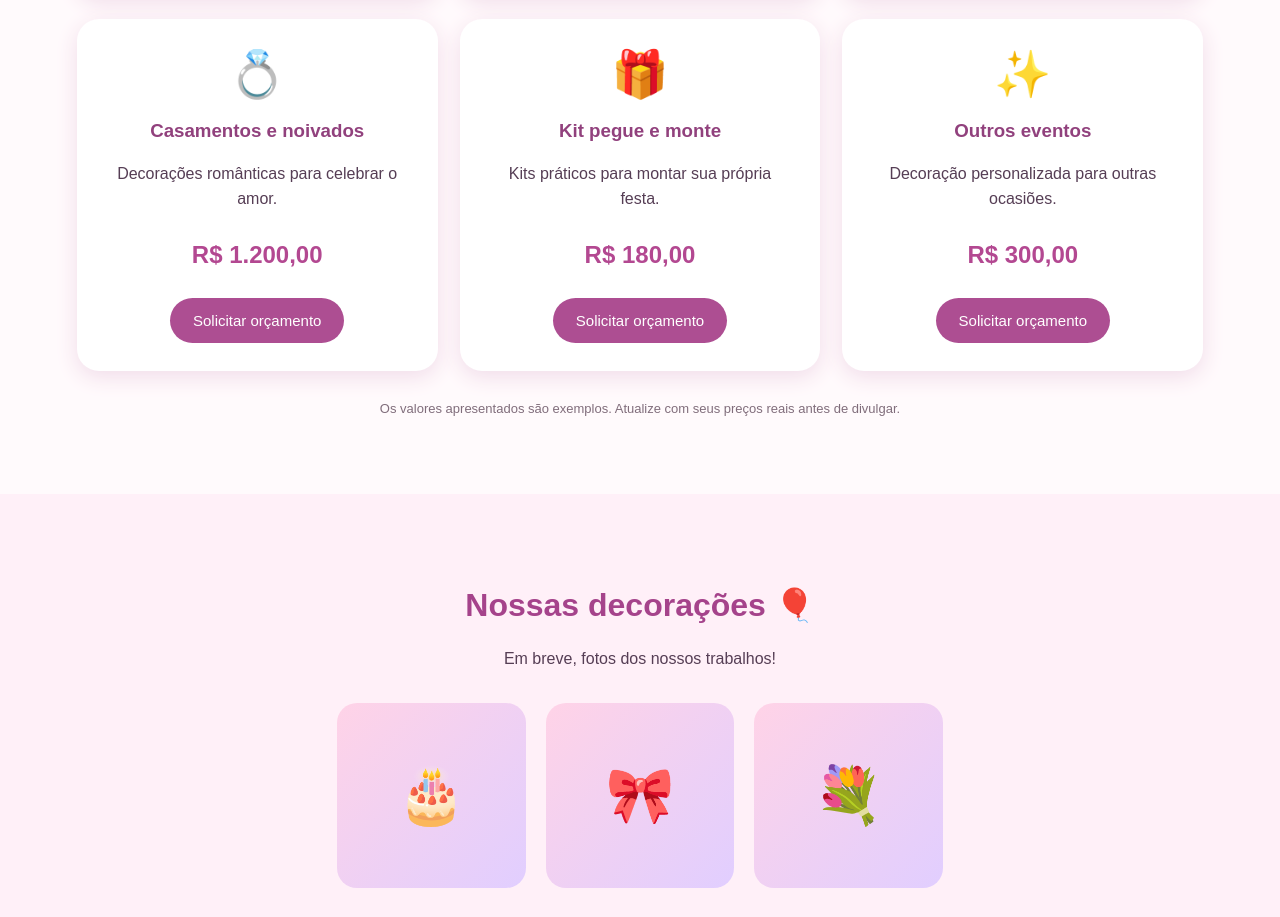
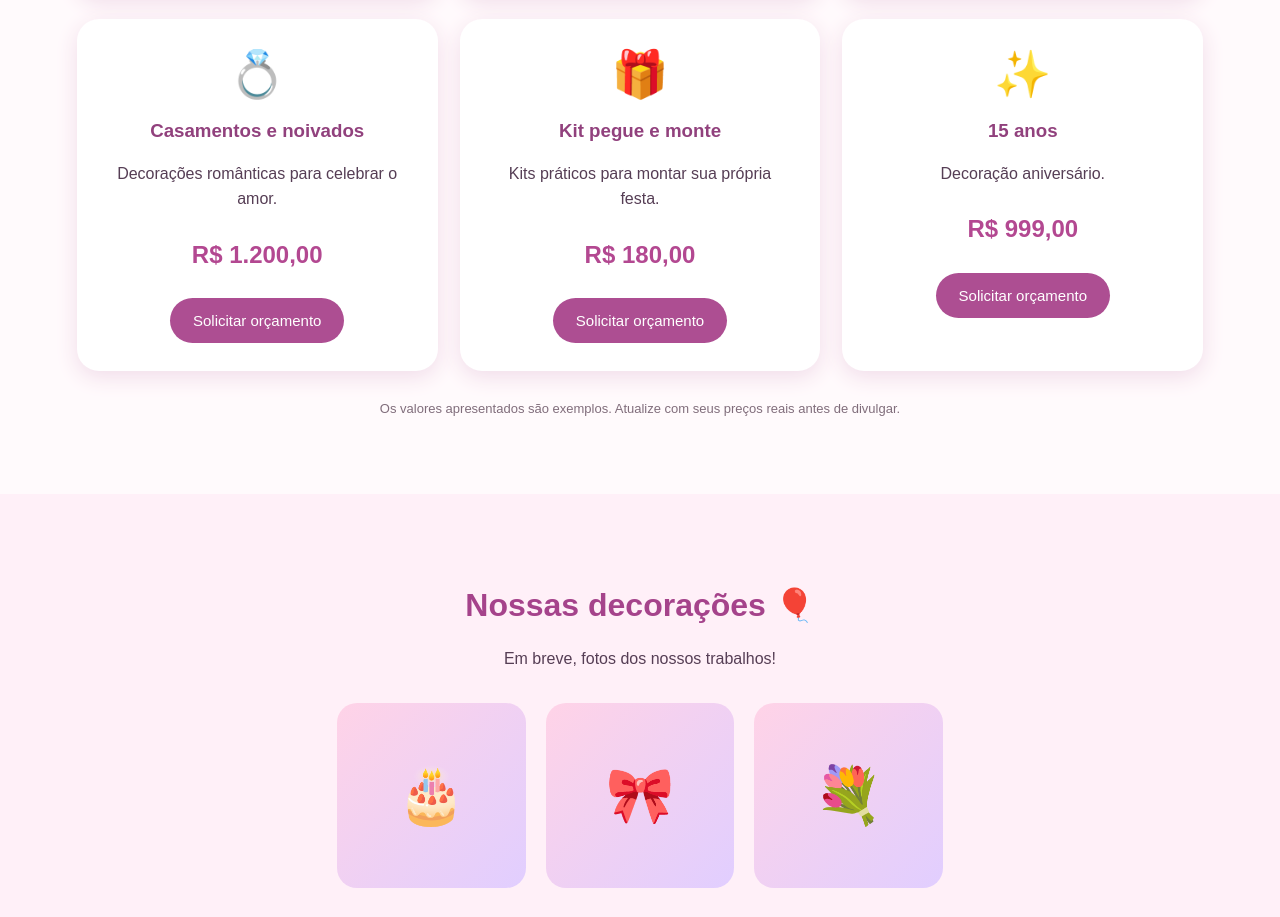
Before and after one commit to PIKEDEFESTA/pikedefesta.github.io, a plain HTML site: page index.html in a window 1280 px wide. Shown: the part 1568-2485 px from the top of the page. Drawn offline with Linux system fonts and the light colour scheme.

Commit message:
Update index.html

```diff
--- a/index.html
+++ b/index.html
@@ -4,7 +4,7 @@
 <head>
 <meta charset="UTF-8">
 <meta name="viewport" content="width=device-width, initial-scale=1.0">
-<title>PIKE DE FESTA | Decoração e Locação</title>
+<title>PIKEDEFESTA Decoração e Locação</title>
 
 <style>
 :root {
@@ -317,9 +317,9 @@ const pacotes = [
   },
   {
     icone:"✨",
-    nome:"Outros eventos",
-    descricao:"Decoração personalizada para outras ocasiões.",
-    preco:"R$ 300,00"
+    nome:"15 anos",
+    descricao:"Decoração aniversário.",
+    preco:"R$ 999,00"
   }
 ];
 
```
